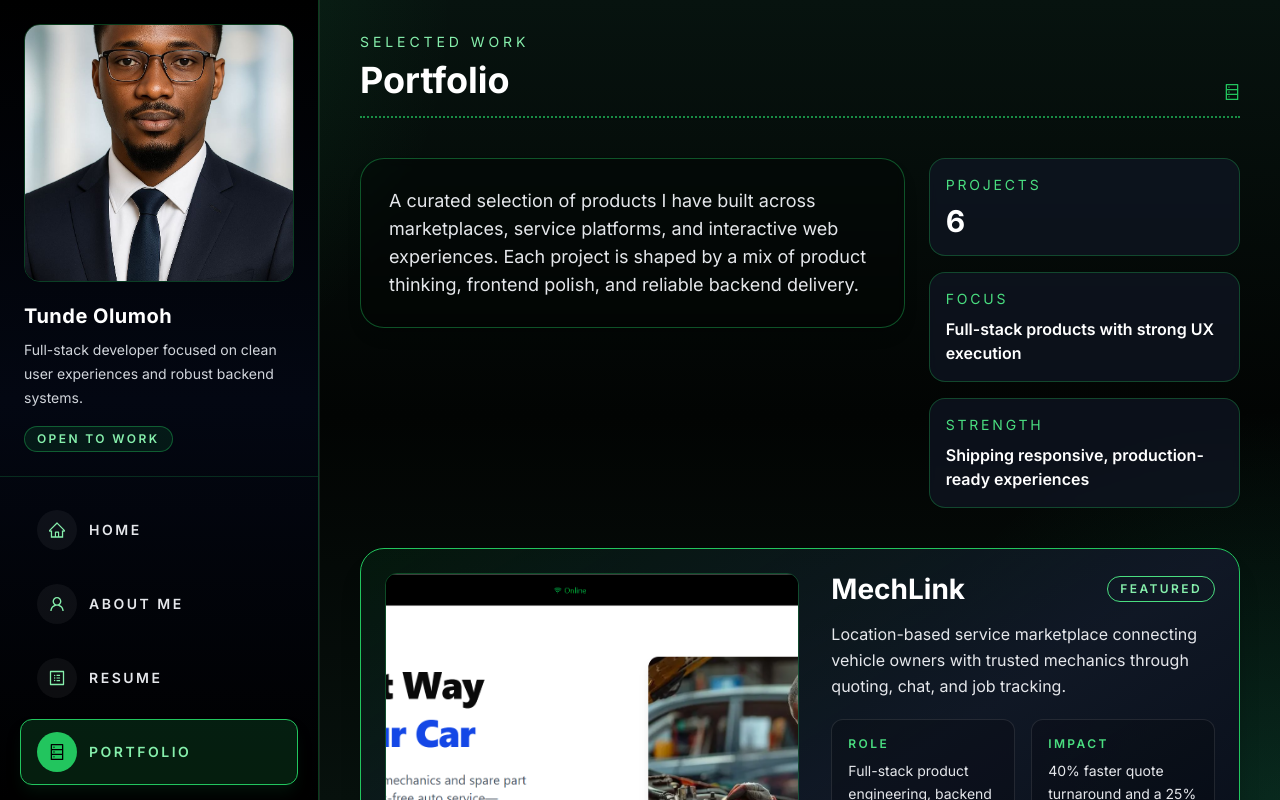
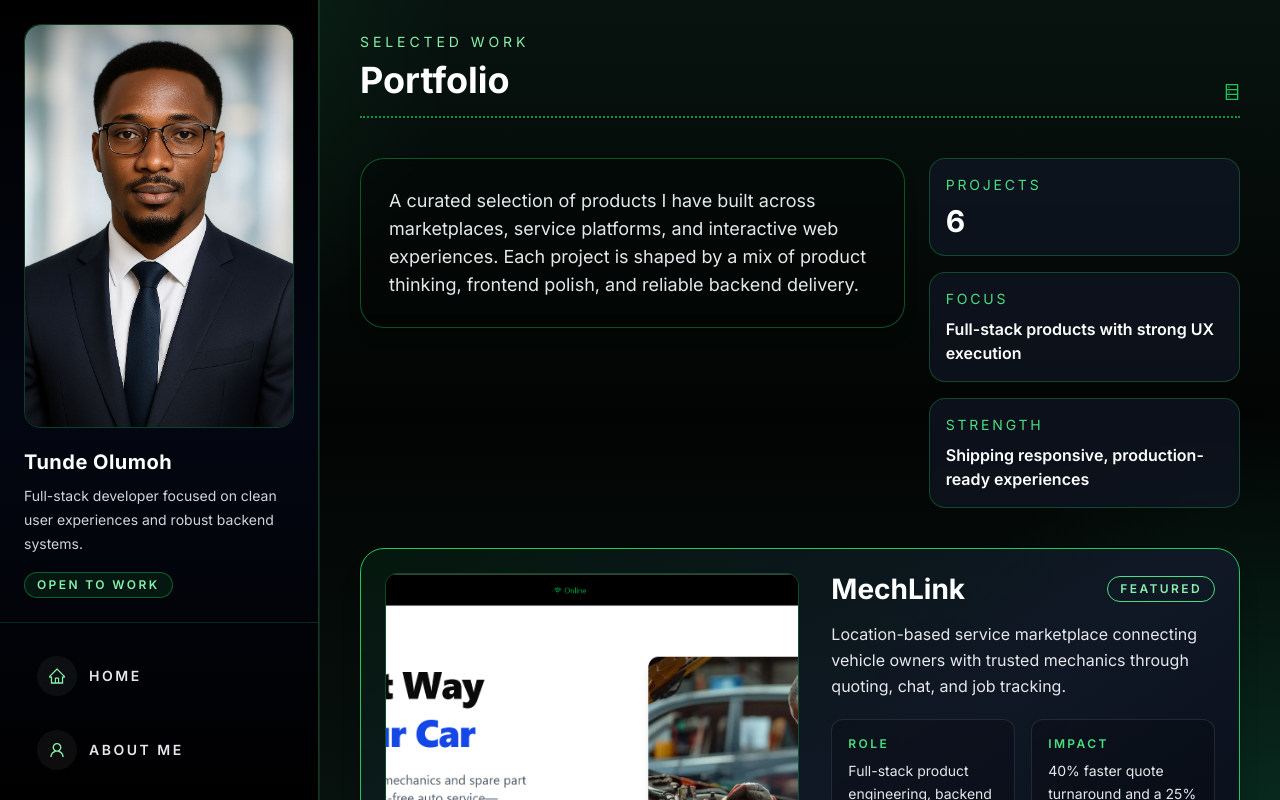
Before and after one commit to abdulkareemolumoh/portfolio, a Next.js app: page /portfolio in a window 1280 px wide. Shown: the top 800 px of the page. Built offline with nearby package versions, Linux system fonts and the light colour scheme.

Commit message:
feat: Update Navbar and TopNavbar components for improved layout and styling

```diff
--- a/app/component/shared/navbar.tsx
+++ b/app/component/shared/navbar.tsx
@@ -43,9 +43,9 @@ const Navbar = ({ mobile = false, onNavigate }: NavbarProps) => {
           <div className="relative overflow-hidden rounded-2xl border border-green-500/30">
             <Image
               src={"/images/passport.jpg"}
-              width={1000}
-              height={1000}
-              className="h-64 w-full object-cover"
+              width={600}
+              height={600}
+              className="h-66 w-full object-cover mt-16 md:mt-0 rounded-2xl"
               alt="profile_img"
               priority
             />
--- a/app/component/shared/navbar_top.tsx
+++ b/app/component/shared/navbar_top.tsx
@@ -40,12 +40,14 @@ const TopNavbar = () => {
     <div>
       <div className="fixed inset-x-0 top-0 z-40 border-b border-white/10 bg-black/75 px-4 py-4 text-green-400 shadow-lg shadow-black/20 backdrop-blur-xl">
         <div className="mx-auto flex w-full max-w-7xl items-center justify-between gap-4">
+          <div className="flex flex-col">
             <p className="text-xs uppercase tracking-[0.25em] text-green-300">
               Portfolio
             </p>
             <h1 className="text-sm font-bold tracking-wide text-white">
               Tunde Abdulkareem Olumoh
             </h1>
+          </div>
           <button
             onClick={toggleSwitch}
             aria-label="Toggle navigation menu"
--- a/app/portfolio/page.tsx
+++ b/app/portfolio/page.tsx
@@ -11,7 +11,7 @@ const featuredProjects = [
     role: "Full-stack product engineering, backend architecture, and frontend MVP delivery.",
     impact: "40% faster quote turnaround and a 25% lift in first-time customer conversion during pilot rollout.",
     stack: ["Next.js", "Tailwind CSS", "NestJS", "PostgreSQL", "Prisma"],
-    href: "https://mech-link-web.vercel.app/",
+    href: "https://mechlink.com.ng/",
     cta: "View site",
     featured: true,
   },
```
Lines whose indentation alone changed are shown as unchanged.
